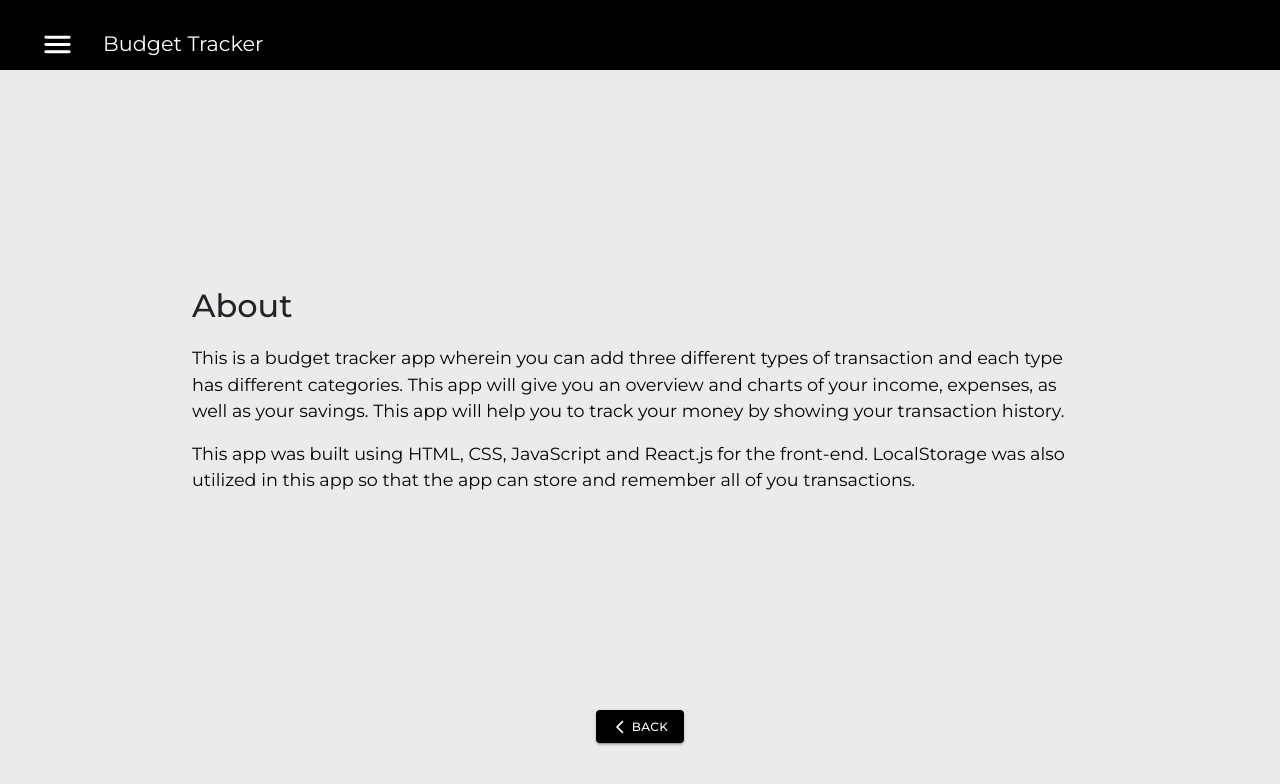
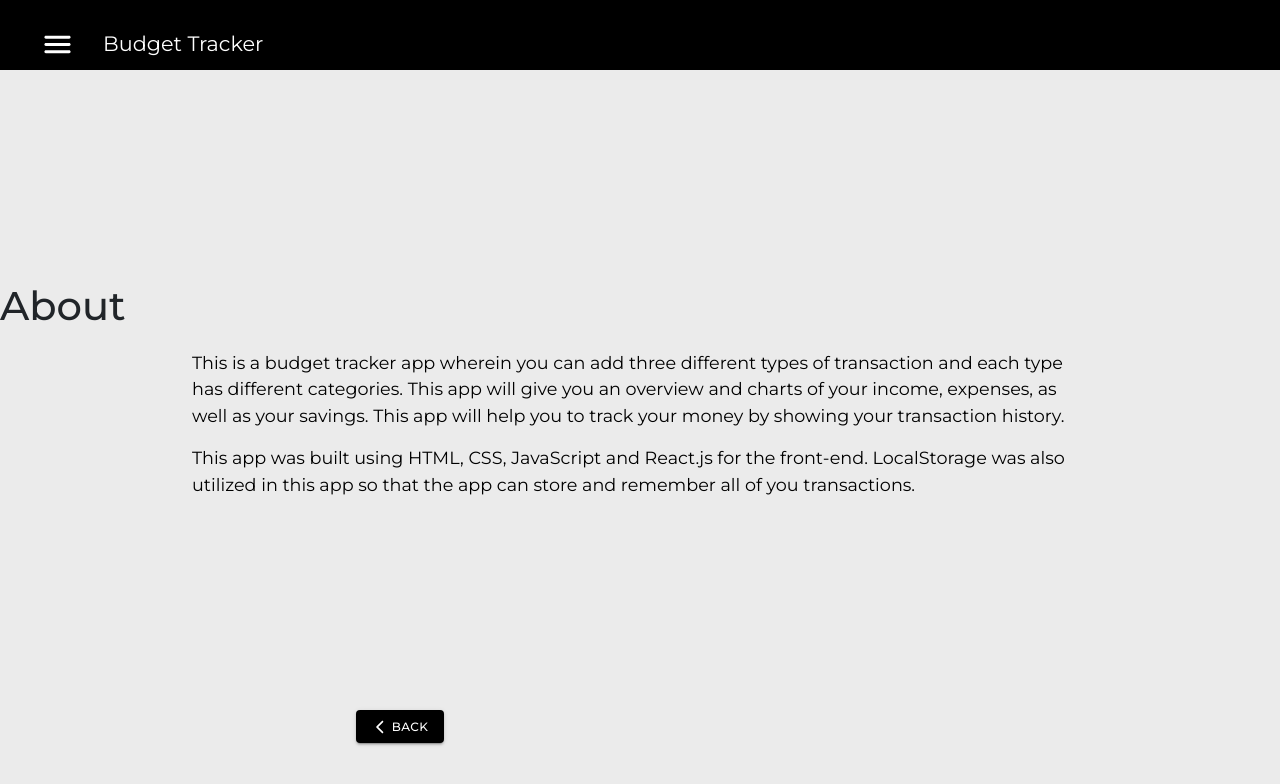
Before and after one commit to kennssscarlooo/budget-tracker, a React (Create React App) app: page /about in a window 1280 px wide. Shown: the top 784 px of the page. Built offline with nearby package versions, Linux system fonts and the light colour scheme.

Commit message:
Update About.js

```diff
--- a/src/pages/About.js
+++ b/src/pages/About.js
@@ -7,7 +7,7 @@ function About() {
   const classes = useStyle();
   const historyList = useHistory();
   return (
-    <div className="section">
+    <div className={classes.aboutSection}>
       <div className="middle">
         <h1>About</h1>
         <div className="about-content">
```
